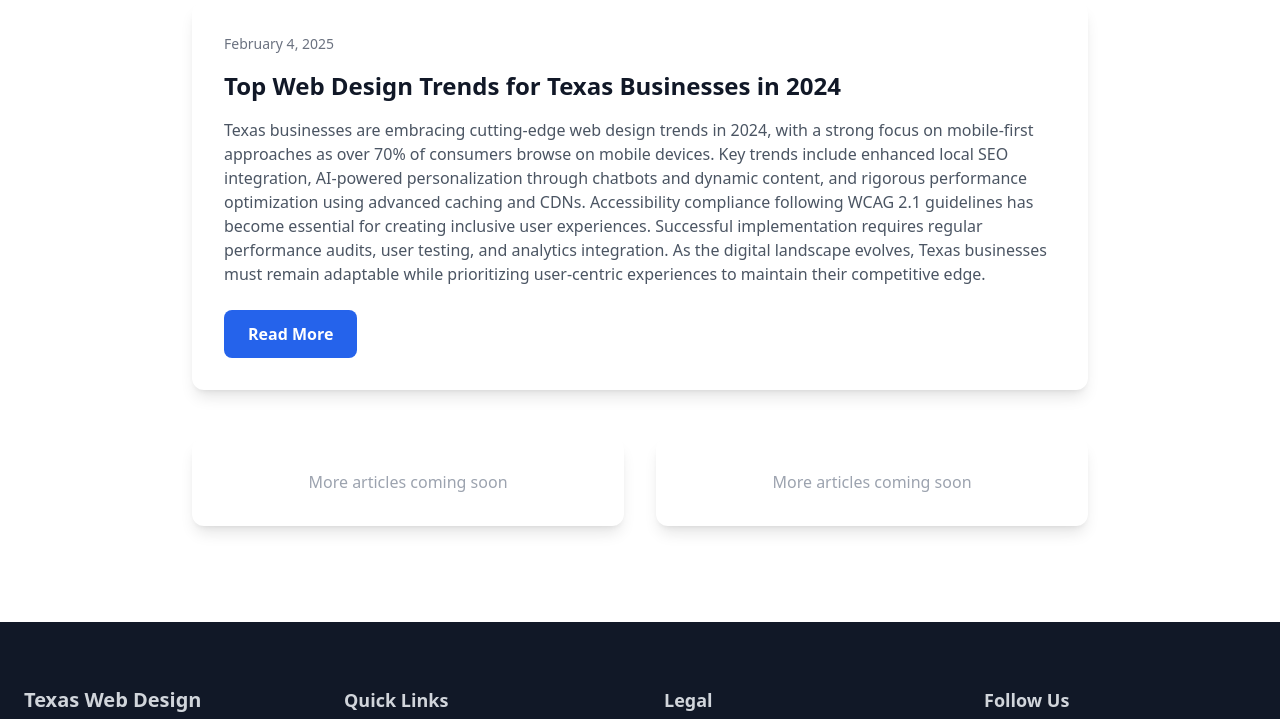
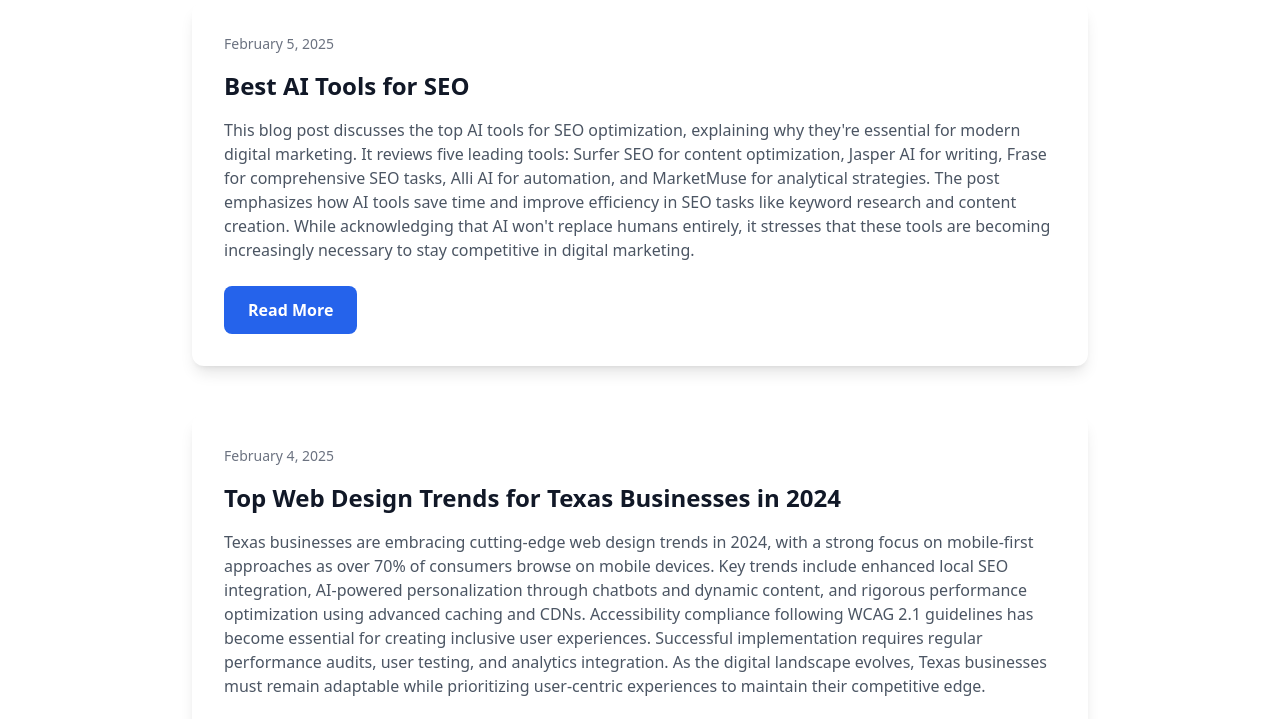
Before and after one commit to test-acc-12349/texas-web-design-2025-02-04-kqrkq, a plain HTML site: page blog.html in a window 1280 px wide. Shown: the part 630-1349 px from the top of the page. Drawn offline with nearby package versions, Linux system fonts and the light colour scheme.

Commit message:
Update blog listing with best-ai-tools-for-seo-20250205-l7z.html

```diff
--- a/blog.html
+++ b/blog.html
@@ -35,21 +35,23 @@
 
             <div class="max-w-4xl mx-auto">
                 <article class="bg-white p-8 rounded-xl shadow-lg hover:shadow-xl transition-shadow duration-300 mb-12">
-                    <div class="text-sm text-gray-500 mb-4">February 4, 2025</div>
-                    <h2 class="text-2xl font-bold mb-4 text-gray-900">Top Web Design Trends for Texas Businesses in 2024</h2>
-                    <p class="text-gray-600 mb-6">Texas businesses are embracing cutting-edge web design trends in 2024, with a strong focus on mobile-first approaches as over 70% of consumers browse on mobile devices. Key trends include enhanced local SEO integration, AI-powered personalization through chatbots and dynamic content, and rigorous performance optimization using advanced caching and CDNs. Accessibility compliance following WCAG 2.1 guidelines has become essential for creating inclusive user experiences. Successful implementation requires regular performance audits, user testing, and analytics integration. As the digital landscape evolves, Texas businesses must remain adaptable while prioritizing user-centric experiences to maintain their competitive edge.</p>
-                    <a href="https://test-acc-12349.github.io/texas-web-design-2025-02-04-kqrkq/blog/top-web-design-trends-for-texas-businesses-in-2024.html" class="inline-block bg-blue-600 text-white px-6 py-3 rounded-lg font-semibold hover:bg-blue-700 transform hover:scale-105 transition-all duration-300">
+                    <div class="text-sm text-gray-500 mb-4">February 5, 2025</div>
+                    <h2 class="text-2xl font-bold mb-4 text-gray-900">Best AI Tools for SEO</h2>
+                    <p class="text-gray-600 mb-6">This blog post discusses the top AI tools for SEO optimization, explaining why they're essential for modern digital marketing. It reviews five leading tools: Surfer SEO for content optimization, Jasper AI for writing, Frase for comprehensive SEO tasks, Alli AI for automation, and MarketMuse for analytical strategies. The post emphasizes how AI tools save time and improve efficiency in SEO tasks like keyword research and content creation. While acknowledging that AI won't replace humans entirely, it stresses that these tools are becoming increasingly necessary to stay competitive in digital marketing.</p>
+                    <a href="https://test-acc-12349.github.io/texas-web-design-2025-02-04-kqrkq/blog/best-ai-tools-for-seo-20250205-l7z.html" class="inline-block bg-blue-600 text-white px-6 py-3 rounded-lg font-semibold hover:bg-blue-700 transform hover:scale-105 transition-all duration-300">
                         Read More
                     </a>
                 </article>
 
-                <div class="grid grid-cols-1 md:grid-cols-2 gap-8">
-                    <div class="bg-white p-8 rounded-xl shadow-lg hover:shadow-xl transition-shadow duration-300">
-                        <p class="text-gray-400 text-center">More articles coming soon</p>
-                    </div>
-                    <div class="bg-white p-8 rounded-xl shadow-lg hover:shadow-xl transition-shadow duration-300">
-                        <p class="text-gray-400 text-center">More articles coming soon</p>
-                    </div>
+                <div class="grid grid-cols-1 gap-8">
+                    <article class="bg-white p-8 rounded-xl shadow-lg hover:shadow-xl transition-shadow duration-300">
+                        <div class="text-sm text-gray-500 mb-4">February 4, 2025</div>
+                        <h2 class="text-2xl font-bold mb-4 text-gray-900">Top Web Design Trends for Texas Businesses in 2024</h2>
+                        <p class="text-gray-600 mb-6">Texas businesses are embracing cutting-edge web design trends in 2024, with a strong focus on mobile-first approaches as over 70% of consumers browse on mobile devices. Key trends include enhanced local SEO integration, AI-powered personalization through chatbots and dynamic content, and rigorous performance optimization using advanced caching and CDNs. Accessibility compliance following WCAG 2.1 guidelines has become essential for creating inclusive user experiences. Successful implementation requires regular performance audits, user testing, and analytics integration. As the digital landscape evolves, Texas businesses must remain adaptable while prioritizing user-centric experiences to maintain their competitive edge.</p>
+                        <a href="https://test-acc-12349.github.io/texas-web-design-2025-02-04-kqrkq/blog/top-web-design-trends-for-texas-businesses-in-2024.html" class="inline-block bg-blue-600 text-white px-6 py-3 rounded-lg font-semibold hover:bg-blue-700 transform hover:scale-105 transition-all duration-300">
+                            Read More
+                        </a>
+                    </article>
                 </div>
             </div>
         </div>
```
